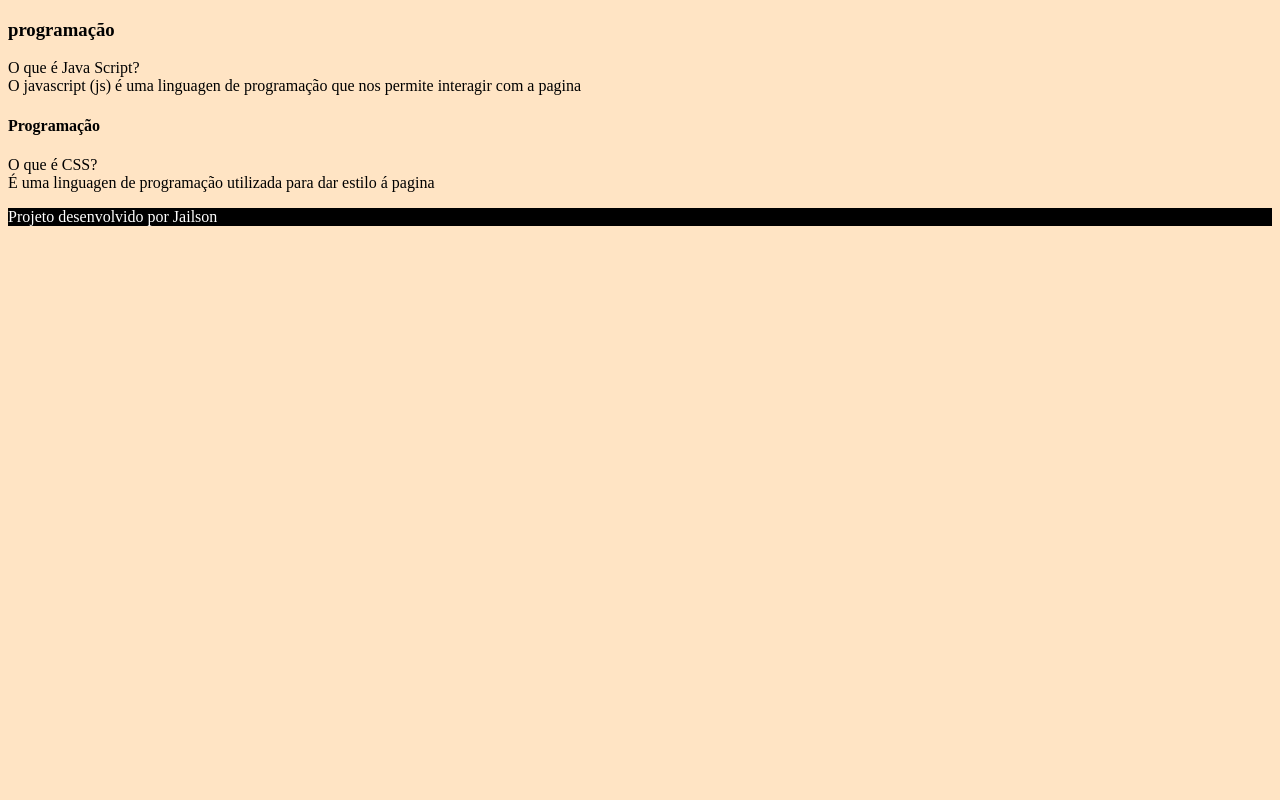
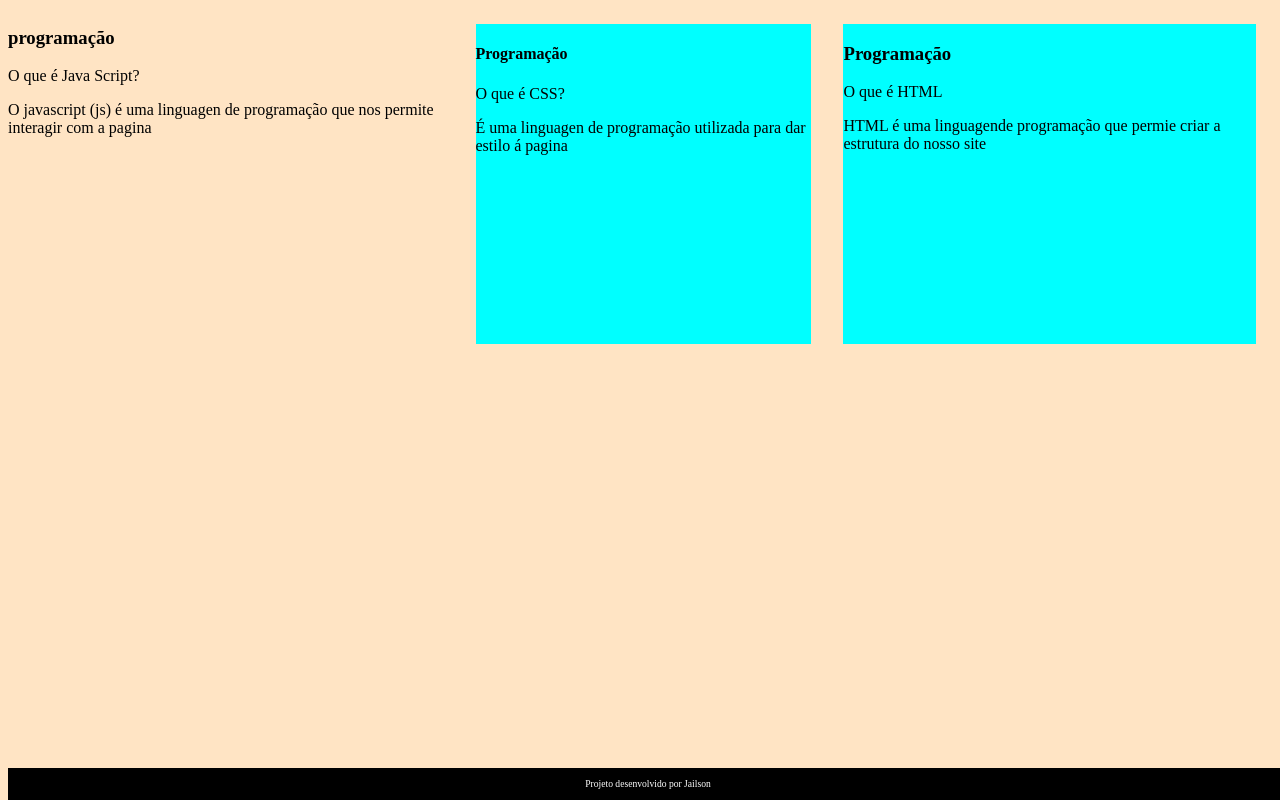
Before and after one commit to jailsonantonello/Ferramenta-de-estudos--Jailson-e-david, a plain HTML site: page index.html in a window 1280 px wide. Drawn offline with Linux system fonts and the light colour scheme; a web font is replaced by a local one.

Commit message:
terminamos a aula 3

```diff
--- a/assets/style.css
+++ b/assets/style.css
@@ -1,9 +1,31 @@
 body {
     background-color: bisque;
+    font-family: Bai Jamjuree;
+}
 
+#container{
+    display: flex;
+}
+
+.cartao {
+    margin: 1rem 1rem;
+    background-color: aqua;
+    height: 20rem;
+    flex-grow: 1;
+    flex-basis: calc(33% -6rem);
 }
 
 footer {
     background-color: black;
     color: white;
+    bottom:0;
+    position:fixed;
+    width:100%;
+    height:2rem;
 }
+
+footer p{
+    text-align: center;
+    font-size: 0.6rem;
+    margin-top: 0,5rem;
+}
--- a/index.html
+++ b/index.html
@@ -26,10 +26,10 @@
                 <div class="cartao__conteudo">
                     <h3>programação</h3>
                     <div class="cartao__conteudo__pergunta">
-                        O que é Java Script?
+                        <p> O que é Java Script? </p>
                     </div>
                     <div class="cartao__conteudo__resposta">
-                        O javascript (js) é uma linguagen de programação que nos permite interagir com a pagina
+                        <p> O javascript (js) é uma linguagen de programação que nos permite interagir com a pagina </p>
                     </div>
                 </div>
             </article>
@@ -37,11 +37,22 @@
             <article class="cartao">
                 <div class="cartao_conteudo">
                     <h4> Programação </h4>
-                    <div class="cartao_conteudo_pergunta">
-                        O que é CSS?
+                    <div class="cartao__conteudo__pergunta">
+                        <p> O que é CSS? </p>
                     </div>
                     <div class="cartao__conteudo__resposta">
-                        É uma linguagen de programação utilizada para dar estilo á pagina
+                        <p> É uma linguagen de programação utilizada para dar estilo á pagina </p>
+                    </div>
+                </div>
+            </article>
+            <article class="cartao">
+                <div class="cartao__conteudo">
+                    <h3> Programação </h3>
+                    <div class="cartao__conteudo__pergunta">
+                        <p>O que é HTML</p>
+                    </div>
+                    <div class="cartao__conteudo__resposta">
+                        <p>HTML é uma linguagende programação que permie criar a estrutura do nosso site</p>
                     </div>
                 </div>
             </article>
```
